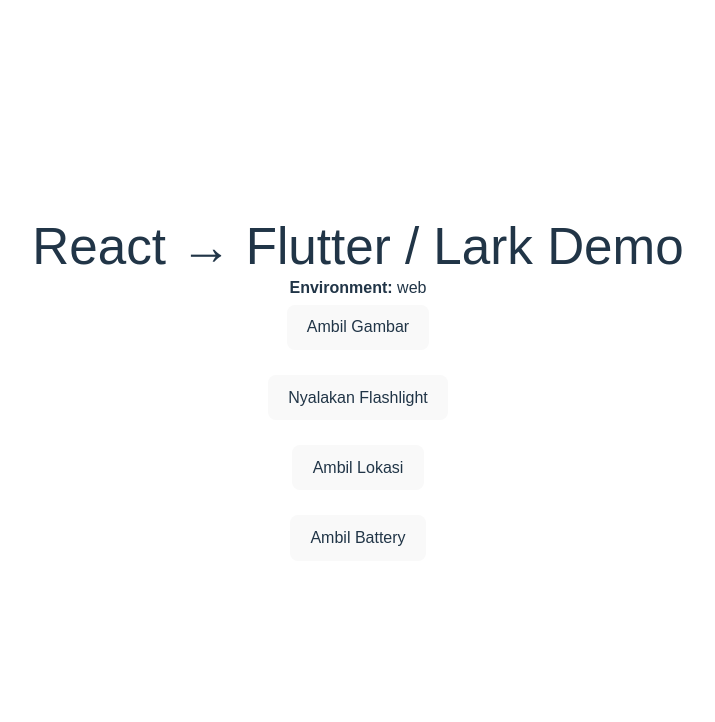
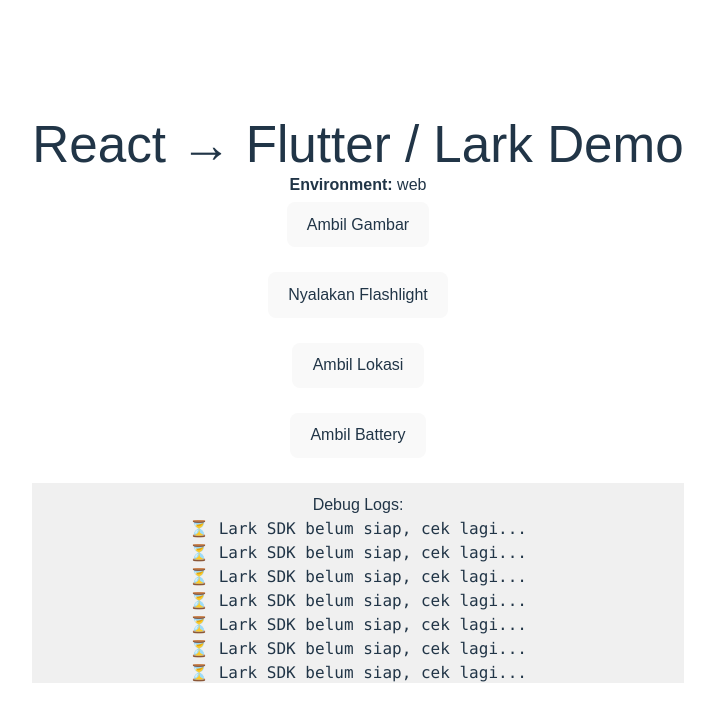
Before and after one commit to catashX/demo-webview-porto, a React (Vite) app: page / in a window 1280 px wide. Shown: the top 722 px of the page, without its empty margins (282-997 px from the left). Built offline with nearby package versions, Linux system fonts and the light colour scheme.

Commit message:
Update App.jsx

```diff
--- a/src/App.jsx
+++ b/src/App.jsx
@@ -8,6 +8,13 @@
   const [batteryLevel, setBatteryLevel] = useState(null);
   const [env, setEnv] = useState("web");
 
+  const [logs, setLogs] = useState([]);
+
+  const log = (message) => {
+    setLogs((prev) => [...prev, typeof message === 'object' ? JSON.stringify(message, null, 2) : message]);
+  };
+
+
   // Detect environment
   useEffect(() => {
     const checkEnv = () => {
@@ -15,12 +22,12 @@
         setEnv("flutter");
       } else if (window.lark) {
         window.lark.ready(() => {
-          console.log("✅ Lark SDK ready");
+          log("✅ Lark SDK ready");
           setEnv("lark");
         });
-        window.lark.error((err) => console.error("❌ Lark SDK error:", err));
+        window.lark.error((err) => error("❌ Lark SDK error:", err));
       } else {
-        console.log("⏳ Lark SDK belum siap, cek lagi...");
+        log("⏳ Lark SDK belum siap, cek lagi...");
         setTimeout(checkEnv, 1000);
       }
     };
@@ -36,10 +43,10 @@
       // === Flutter WebView ===
       try {
         const result = await window.flutter_inappwebview.callHandler(handlerName, data);
-        console.log("Flutter result:", result);
+        log("Flutter result:", result);
         handleResult(handlerName, result);
       } catch (err) {
-        console.error(err);
+        error(err);
       }
     } else if (env === "lark") {
       try {
@@ -77,7 +84,7 @@
             alert(`Handler ${handlerName} not implemented for Lark`);
         }
       } catch (err) {
-        console.error("Lark handler error:", err);
+        error("Lark handler error:", err);
       }
     } else {
       alert("Bukan di Flutter atau Lark.");
@@ -136,6 +143,12 @@
         </button>
         {batteryLevel !== null && <div>Battery: {batteryLevel}%</div>}
       </div>
+
+      <div style={{ marginTop: "20px", background: "#f0f0f0", padding: "10px", maxHeight: "200px", overflowY: "scroll" }}>
+        <h3>Debug Logs:</h3>
+        <pre>{logs.join("\n")}</pre>
+      </div>
+
     </div>
   );
 }
```
